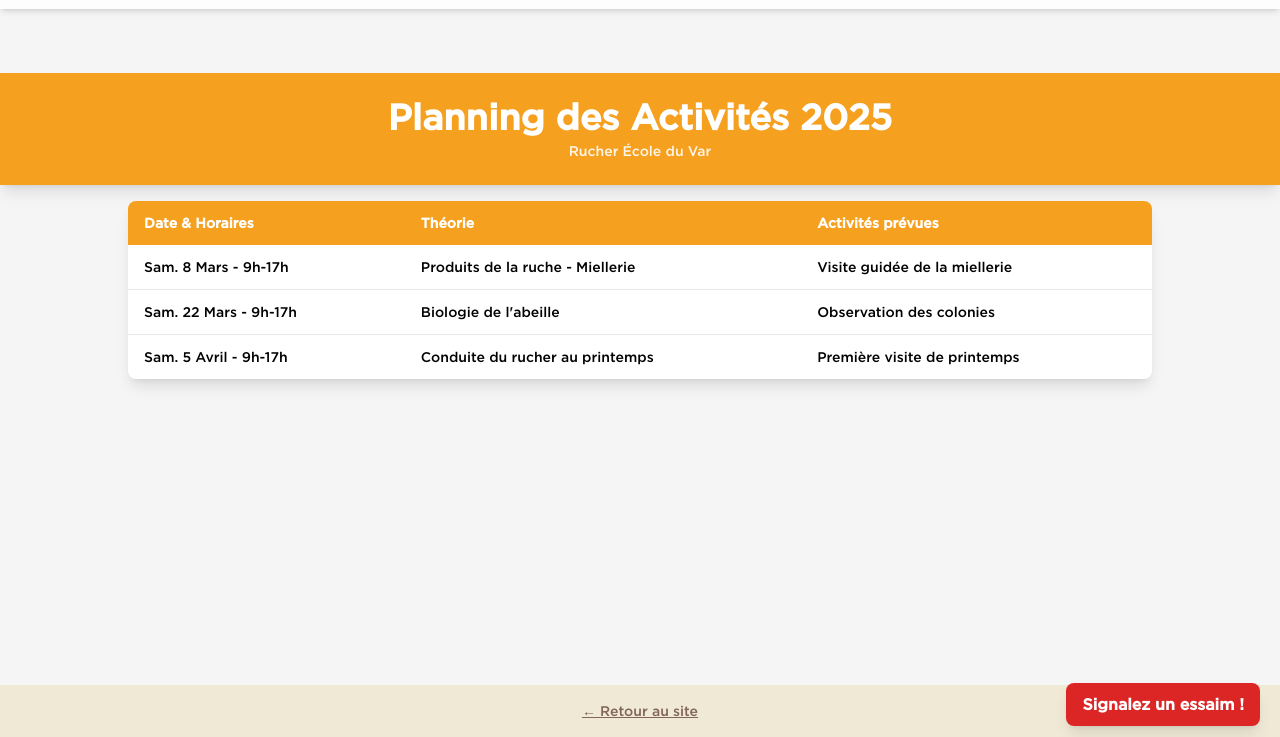
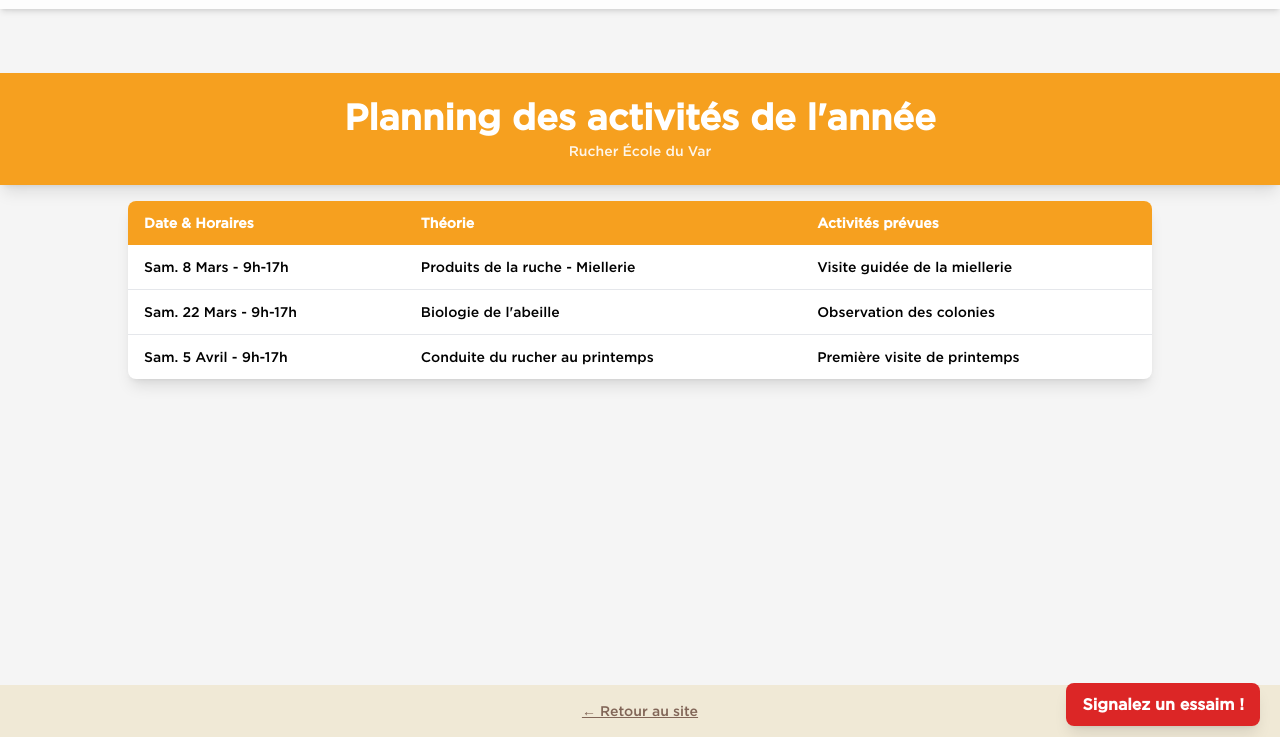
Before and after one commit to Baptistte/rucherecoleduvar, a website: page public/planning.html in a window 1280 px wide. Shown: the part 63-800 px from the top of the page. Drawn offline with nearby package versions, Linux system fonts and the light colour scheme; no server answers.

Commit message:
fix: remplacer "Planning des Activités 2025" par "Planning des activités de l'année"
Co-Authored-By: Claude Sonnet 4.6 <noreply@anthropic.com>

```diff
--- a/public/planning.html
+++ b/public/planning.html
@@ -110,7 +110,7 @@
     </div>
 
     <header class="text-center py-6 bg-gamboge text-white shadow-lg mt-16">
-        <h1 class="font-titre text-3xl md:text-4xl font-bold">Planning des Activités 2025</h1>
+        <h1 class="font-titre text-3xl md:text-4xl font-bold">Planning des activités de l'année</h1>
         <p class="mt-1 text-sm opacity-90">Rucher École du Var</p>
     </header>
 
```
